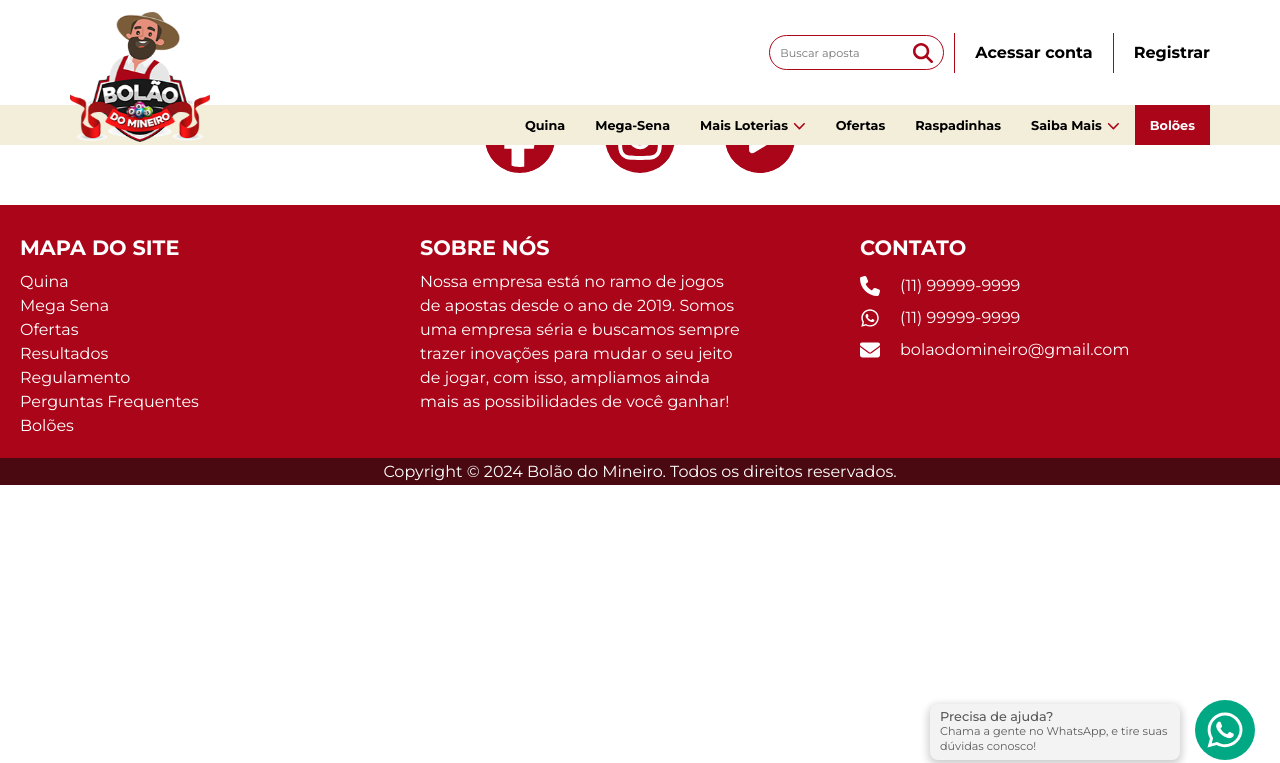
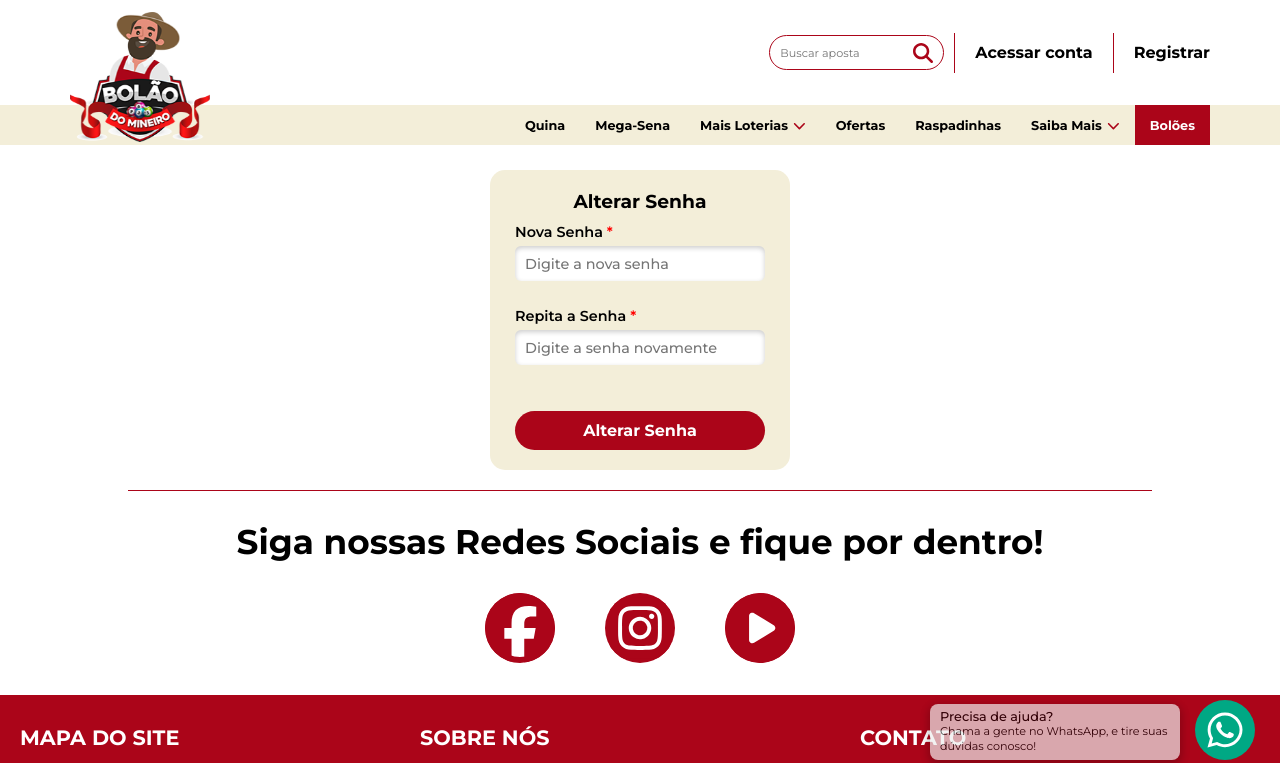
Before and after one commit to bolaodomineiro/app, a React (Vite) app: page /ResetPassword in a window 1280 px wide. Shown: the top 763 px of the page. Built offline with nearby package versions, Linux system fonts and the light colour scheme.

Commit message:
test redirect email url pessonalized

```diff
--- a/src/Rotas.jsx
+++ b/src/Rotas.jsx
@@ -5,6 +5,7 @@ import FaqSection from "./pages/faq/FaqSection.";
 import Login from "./pages/login/Login";
 import Register from "./pages/register/Register"
 import PasswordRecovery from "./pages/passwordRecovery/PasswordRecovery";
+import ResetPassword from "./pages/passwordRecovery/ResetPassword";
 
 export const Rotas = () => {
 
@@ -19,6 +20,7 @@ export const Rotas = () => {
                 { !getToken ? <Route path="/Login" element={<Login />} />  : <Route path="/Login" element={<Home />} />}
                 { !getToken ? <Route path="/Register" element={<Register />} /> : <Route path="/Register" element={<Home />} />}
                 { !getToken ? <Route path="/passwordRecovery" element={<PasswordRecovery />} /> : <Route path="/PasswordRecovery" element={<Home />} />}
+                { !getToken ? <Route path="/ResetPassword" element={<ResetPassword />} /> : <Route path="/ResetPassword" element={<Home />} />}
                 {/* <Route path="*" element={<NotFoundPage/>} /> */}
             </Routes>
         </>
--- a/src/pages/passwordRecovery/PasswordRecoveryStyles.jsx
+++ b/src/pages/passwordRecovery/PasswordRecoveryStyles.jsx
@@ -68,3 +68,72 @@ export const ContainerRecovery = styled.section`
 
     }
 `
+
+export const ContainerResetPassword = styled.section`
+    width: 100%;
+    display: flex;
+    justify-content: center;
+    align-items: center;
+    padding: 20px 10px;
+    background-color: #fff;
+    margin-top: 150px;
+
+    form {
+        display: flex;
+        flex-direction: column;
+        align-items: center;
+        justify-content: center;
+        gap: 10px;
+        width: 300px;
+        border-radius: 15px;
+        background-color: #F3EED9;
+        padding: 20px;
+
+        label {
+        display:block;
+        font-weight: 600;
+        font-size: 0.9rem;
+        padding:  0px 0px 5px;
+        cursor: pointer;
+        }
+
+        input {
+            display: flex;
+            align-items: center;
+            width: 250px;
+            height: 35px;
+            border-radius: 6px;
+            padding-left: 10px;
+            cursor: pointer;
+            color: #000;
+            border: none;
+            font-size: 0.9rem;
+            font-weight: bold;
+            box-shadow: inset 0px 2px 5px 0px rgba(0, 0, 0, 0.2);
+            margin-bottom: 1rem;
+        }
+
+        input::placeholder {
+            font-size: 0.9rem;
+            font-weight: 500;
+        }
+
+        button {
+            width: 250px;
+            padding: 10px 0px;
+            margin-top: 20px;
+        }
+
+        .asterisk {
+            color:red;
+        }
+
+        .success {
+            text-align: center;
+            font-weight: 600;
+            font-size: 0.8rem;
+            color: #000;
+        }
+
+    }
+`
--- a/src/pages/passwordRecovery/RecoveryData.jsx
+++ b/src/pages/passwordRecovery/RecoveryData.jsx
@@ -1,5 +1,5 @@
 import { initializeApp } from 'firebase/app';
-import { getAuth, sendPasswordResetEmail } from 'firebase/auth';
+import { getAuth, sendPasswordResetEmail, confirmPasswordReset } from 'firebase/auth';
 
     const firebaseConfig = {
         apiKey: "AIzaSyAxejO0T_asVRfIETOB8FIK8HJ1J09jCDc",
@@ -17,13 +17,29 @@ import { getAuth, sendPasswordResetEmail } from 'firebase/auth';
 async function verifyAndSendCode(email) {
     try {
         // Verifica se o e-mail está registrado
-        const signInMethods = await sendPasswordResetEmail(auth, email);
+        const signInMethods = await sendPasswordResetEmail(auth, email, {
+            url: 'https://www.bolaodomineiro.com.br/ResetPasswor',
+            handleCodeInApp: true
+        });
         return { success: true, message: "Email de verificação enviado com sucesso" };
 
     } catch (error) {
         console.error("Erro ao verificar ou enviar código:", error.message);
         return { success: false, message: error.message };
     }
+}
+
+async function ResetPasswor(password , oobCode) {
+    try {
+        // Confirma a redefinição de senha
+        await confirmPasswordReset(auth, oobCode, password);
+        alert("Senha redefinida com sucesso! Faça login com a nova senha.");
+        // Redireciona para a página de login ou home
+        window.location.href = "/login";
+    } catch (error) {
+        console.error(error);
+        alert("Ocorreu um erro ao redefinir a senha. Por favor, tente novamente.");
     }
+}
 
-    export { verifyAndSendCode };
+export { verifyAndSendCode, ResetPasswor };
--- /dev/null
+++ b/src/pages/passwordRecovery/ResetPassword.jsx
@@ -0,0 +1,63 @@
+import  { ContainerResetPassword } from "./PasswordRecoveryStyles";
+import Btn from "../../components/button/Btn";
+
+import { useNavigate } from "react-router-dom";
+import { useSearchParams } from "react-router-dom";
+import { ResetPasswor } from "./RecoveryData";
+
+const ResetPassword = () => {
+    const navigate = useNavigate();
+
+    const [searchParams] = useSearchParams();
+    const oobCode = searchParams.get("oobCode");
+
+    const handleSubmit = async (event) => {
+        event.preventDefault();
+        const form = event.target;
+        const senha = form.senha.value.trim().toLowerCase();
+        const senhaRepeat = form.senhaRepeat.value.trim().toLowerCase();
+
+        if (senha !== senhaRepeat) {
+            alert("As senhas digitadas são diferentes");
+            return;
+        }
+
+        if (!oobCode) {
+            alert("Código de redefinição inválido ou ausente.");
+            return;
+        }
+
+        const result = await ResetPasswor(senha, oobCode);
+
+        if (result.success) {
+            alert("Senha redefinida com sucesso! Faça login com a nova senha.");
+            navigate("/");
+        }else {
+            alert("Ocorreu um erro ao redefinir a senha. Por favor, tente novamente.");
+        }
+
+
+    }
+
+
+    return (
+        <ContainerResetPassword>
+            <form id="registerForm" onSubmit={handleSubmit}>
+                <h3>Alterar Senha</h3>
+                <div>
+                    <label>Nova Senha <span className="asterisk">*</span></label>
+                    <input id="senha" name="senha" type="password" placeholder="Digite a nova senha" required />
+                </div>
+                <div>
+                    <label>Repita a Senha <span className="asterisk">*</span></label>
+                    <input id="senhaRepeat" name="senhaRepeat" type="password" placeholder="Digite a senha novamente" required />
+                </div>
+                <div>
+                    <Btn text="Alterar Senha" type="submit" />
+                </div>
+            </form>
+        </ContainerResetPassword>
+    );
+};
+
+export default ResetPassword;
```
